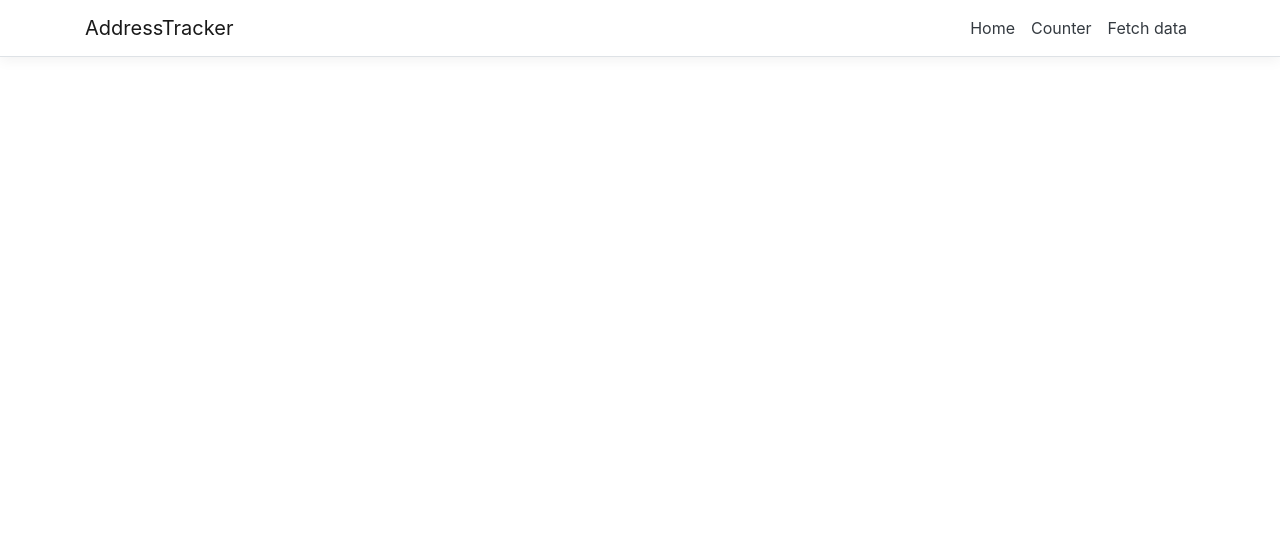
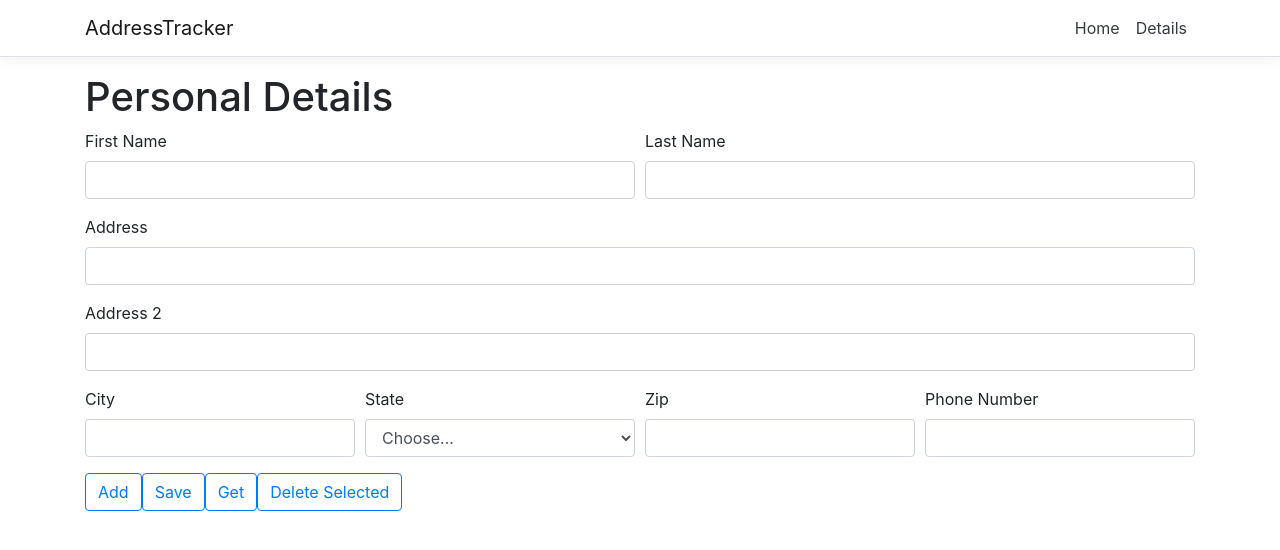
Before and after one commit to rajaniraju/ContactTracker, a React (Create React App) app in the folder ClientApp/: page /Details in a window 1280 px wide. Shown: the top 550 px of the page. Built offline with nearby package versions, Linux system fonts and the light colour scheme.

Commit message:
Made 2 pages. Navigation corrected.

```diff
--- a/ClientApp/src/App.js
+++ b/ClientApp/src/App.js
@@ -3,9 +3,7 @@ import "bootstrap/dist/css/bootstrap.min.css";
 import { Route } from 'react-router';
 import { Layout } from './components/Layout';
 import { Home } from './components/Home';
-import { FetchData } from './components/FetchData';
-import { Counter } from './components/Counter';
-
+import { Details } from './components/Details';
 import './custom.css'
 
 export default class App extends Component {
@@ -15,8 +13,7 @@ export default class App extends Component {
     return (
       <Layout>
         <Route exact path='/' component={Home} />
-        <Route path='/counter' component={Counter} />
-        <Route path='/fetch-data' component={FetchData} />
+        <Route path='/Details' component={Details} />
       </Layout>
     );
   }
--- /dev/null
+++ b/ClientApp/src/components/Details.js
@@ -0,0 +1,185 @@
+import React, { Component } from "react";
+import { Button, Form, Col } from "react-bootstrap";
+import "./Home.css";
+import { Row } from "./row.js";
+import { stateArray } from "./state";
+
+export class Details extends Component {
+  static displayName = Details.name;
+
+  constructor(props) {
+    super(props);
+  }
+  state = {
+    firstName: "",
+    lastName: "",
+    address: "",
+    address2: "",
+    city: "",
+    state: "",
+    zip: "",
+    phone: "",
+    id: "",
+    peopleArray: [],
+    displayList: [],
+  };
+  handleTextOnChange = (e) => {
+    console.log(e.target.name, e.target.value);
+    const userName = e.target.name;
+    const enteringValue = e.target.value;
+    this.setState({ [userName]: enteringValue }, () => {
+      console.log(
+        this.state.firstName,
+        this.state.lastName,
+        this.state.address,
+        this.state.address2,
+        this.state.city,
+        this.state.state,
+        this.state.zip,
+        this.state.phone
+      );
+    });
+  };
+  getPersonList = (e) => {
+    e.preventDefault();
+    fetch(`https://localhost:${this.portNumber}/WeatherForecast/GetPersonList/`)
+      .then((res) => res.text())
+      .then((text) => {
+        return text.length ? JSON.parse(text) : null;
+      })
+      .then((personList) => {
+        console.log("#100", personList);
+        if (personList) {
+          this.setState({ peopleArray: personList });
+        }
+      });
+  };
+
+  render() {
+    let stateSelected = stateArray.map((state, index) => {
+      return <option key={index}>{state.code}</option>;
+    });
+    return (
+      <div>
+        <div>
+          <h1>Personal Details</h1>
+          <Form>
+            <Form.Row>
+              <Form.Group as={Col} controlId="formGridfName">
+                <Form.Label>First Name</Form.Label>
+                <Form.Control
+                  type="firstName"
+                  name="firstName"
+                  value={this.state.firstName}
+                  onChange={this.handleTextOnChange}
+                />
+              </Form.Group>
+
+              <Form.Group as={Col} controlId="formGridlName">
+                <Form.Label>Last Name</Form.Label>
+                <Form.Control
+                  type="lastName"
+                  name="lastName"
+                  value={this.state.lastName}
+                  onChange={this.handleTextOnChange}
+                />
+              </Form.Group>
+            </Form.Row>
+
+            <Form.Group controlId="formGridAddress1">
+              <Form.Label>Address</Form.Label>
+              <Form.Control
+                type="address"
+                name="address"
+                value={this.state.address}
+                onChange={this.handleTextOnChange}
+              />
+            </Form.Group>
+
+            <Form.Group controlId="formGridAddress2">
+              <Form.Label>Address 2</Form.Label>
+              <Form.Control
+                type="address2"
+                name="address2"
+                value={this.state.address2}
+                onChange={this.handleTextOnChange}
+              />
+            </Form.Group>
+
+            <Form.Row>
+              <Form.Group as={Col} controlId="formGridCity">
+                <Form.Label>City</Form.Label>
+                <Form.Control
+                  type="city"
+                  name="city"
+                  value={this.state.city}
+                  onChange={this.handleTextOnChange}
+                />
+              </Form.Group>
+
+              <Form.Group as={Col} controlId="formGridState">
+                <Form.Label>State</Form.Label>
+                <Form.Control
+                  as="select"
+                  type="state"
+                  name="state"
+                  value={this.state.state}
+                  onChange={this.handleTextOnChange}
+                >
+                  <option>Choose...</option>
+                  {stateSelected}
+                </Form.Control>
+              </Form.Group>
+
+              <Form.Group as={Col} controlId="formGridZip">
+                <Form.Label>Zip</Form.Label>
+                <Form.Control
+                  name="zip"
+                  value={this.state.zip}
+                  onChange={this.handleTextOnChange}
+                />
+              </Form.Group>
+              <Form.Group as={Col} controlId="formGridPhone">
+                <Form.Label>Phone Number</Form.Label>
+                <Form.Control
+                  name="phone"
+                  value={this.state.phone}
+                  onChange={this.handleTextOnChange}
+                />
+              </Form.Group>
+            </Form.Row>
+
+            <Button
+              onClick={this.setUserEntry}
+              variant="outline-primary"
+              type="submit"
+            >
+              Add
+            </Button>
+            <Button
+              onClick={this.onSaveUserEntry}
+              variant="outline-primary"
+              type="submit"
+            >
+              Save
+            </Button>
+            <Button
+              onClick={this.getPersonList}
+              variant="outline-primary"
+              type="submit"
+            >
+              Get
+            </Button>
+            <Button
+              onClick={this.deleteUserEntry}
+              variant="outline-primary"
+              type="submit"
+            >
+              Delete Selected
+            </Button>
+          </Form>
+        </div>
+      </div>
+    );
+  }
+}
--- a/ClientApp/src/components/Home.js
+++ b/ClientApp/src/components/Home.js
@@ -218,9 +218,7 @@ export class Home extends Component {
   };
 
   render() {
-    let stateSelected = stateArray.map((state, index) => {
-      return <option key={index}>{state.code}</option>;
-    });
+
     let rows = this.state.peopleArray.map((people, index) => {
       //console.log(index);
       return (
@@ -235,123 +233,6 @@ export class Home extends Component {
       );
     });
     return (
-      <div>
-        <h1>Personal Details</h1>
-        <Form>
-          <Form.Row>
-            <Form.Group as={Col} controlId="formGridfName">
-              <Form.Label>First Name</Form.Label>
-              <Form.Control
-                type="firstName"
-                name="firstName"
-                value={this.state.firstName}
-                onChange={this.handleTextOnChange}
-              />
-            </Form.Group>
-
-            <Form.Group as={Col} controlId="formGridlName">
-              <Form.Label>Last Name</Form.Label>
-              <Form.Control
-                type="lastName"
-                name="lastName"
-                value={this.state.lastName}
-                onChange={this.handleTextOnChange}
-              />
-            </Form.Group>
-          </Form.Row>
-
-          <Form.Group controlId="formGridAddress1">
-            <Form.Label>Address</Form.Label>
-            <Form.Control
-              type="address"
-              name="address"
-              value={this.state.address}
-              onChange={this.handleTextOnChange}
-            />
-          </Form.Group>
-
-          <Form.Group controlId="formGridAddress2">
-            <Form.Label>Address 2</Form.Label>
-            <Form.Control
-              type="address2"
-              name="address2"
-              value={this.state.address2}
-              onChange={this.handleTextOnChange}
-            />
-          </Form.Group>
-
-          <Form.Row>
-            <Form.Group as={Col} controlId="formGridCity">
-              <Form.Label>City</Form.Label>
-              <Form.Control
-                type="city"
-                name="city"
-                value={this.state.city}
-                onChange={this.handleTextOnChange}
-              />
-            </Form.Group>
-
-            <Form.Group as={Col} controlId="formGridState">
-              <Form.Label>State</Form.Label>
-              <Form.Control
-                as="select"
-                type="state"
-                name="state"
-                value={this.state.state}
-                onChange={this.handleTextOnChange}
-              >
-                <option>Choose...</option>
-                {stateSelected}
-              </Form.Control>
-            </Form.Group>
-
-            <Form.Group as={Col} controlId="formGridZip">
-              <Form.Label>Zip</Form.Label>
-              <Form.Control
-                name="zip"
-                value={this.state.zip}
-                onChange={this.handleTextOnChange}
-              />
-            </Form.Group>
-            <Form.Group as={Col} controlId="formGridPhone">
-              <Form.Label>Phone Number</Form.Label>
-              <Form.Control
-                name="phone"
-                value={this.state.phone}
-                onChange={this.handleTextOnChange}
-              />
-            </Form.Group>
-          </Form.Row>
-
-          <Button
-            onClick={this.setUserEntry}
-            variant="outline-primary"
-            type="submit"
-          >
-            Add
-          </Button>
-          <Button
-            onClick={this.onSaveUserEntry}
-            variant="outline-primary"
-            type="submit"
-          >
-            Save
-          </Button>
-          <Button
-            onClick={this.getPersonList}
-            variant="outline-primary"
-            type="submit"
-          >
-            Get
-          </Button>
-          <Button
-            onClick={this.deleteUserEntry}
-            variant="outline-primary"
-            type="submit"
-          >
-            Delete Selected
-          </Button>
-        </Form>
       <div>
         <div className="container">
           <div className="row">
@@ -376,7 +257,6 @@ export class Home extends Component {
           </div>
         </div>
       </div>
-      </div>
     );
   }
 }
--- a/ClientApp/src/components/NavMenu.js
+++ b/ClientApp/src/components/NavMenu.js
@@ -34,12 +34,9 @@ export class NavMenu extends Component {
                   <NavLink tag={Link} className="text-dark" to="/">Home</NavLink>
                 </NavItem>
                 <NavItem>
-                  <NavLink tag={Link} className="text-dark" to="/counter">Counter</NavLink>
+                  <NavLink tag={Link} className="text-dark" to="/Details">Details</NavLink>
                 </NavItem>
-                <NavItem>
-                  <NavLink tag={Link} className="text-dark" to="/fetch-data">Fetch data</NavLink>
-                </NavItem>
-              </ul>
+                </ul>
             </Collapse>
           </Container>
         </Navbar>
```
Also changed, not shown: 1 other file (tests, documents, lock files or other folders). Lines whose indentation alone changed are shown as unchanged.
